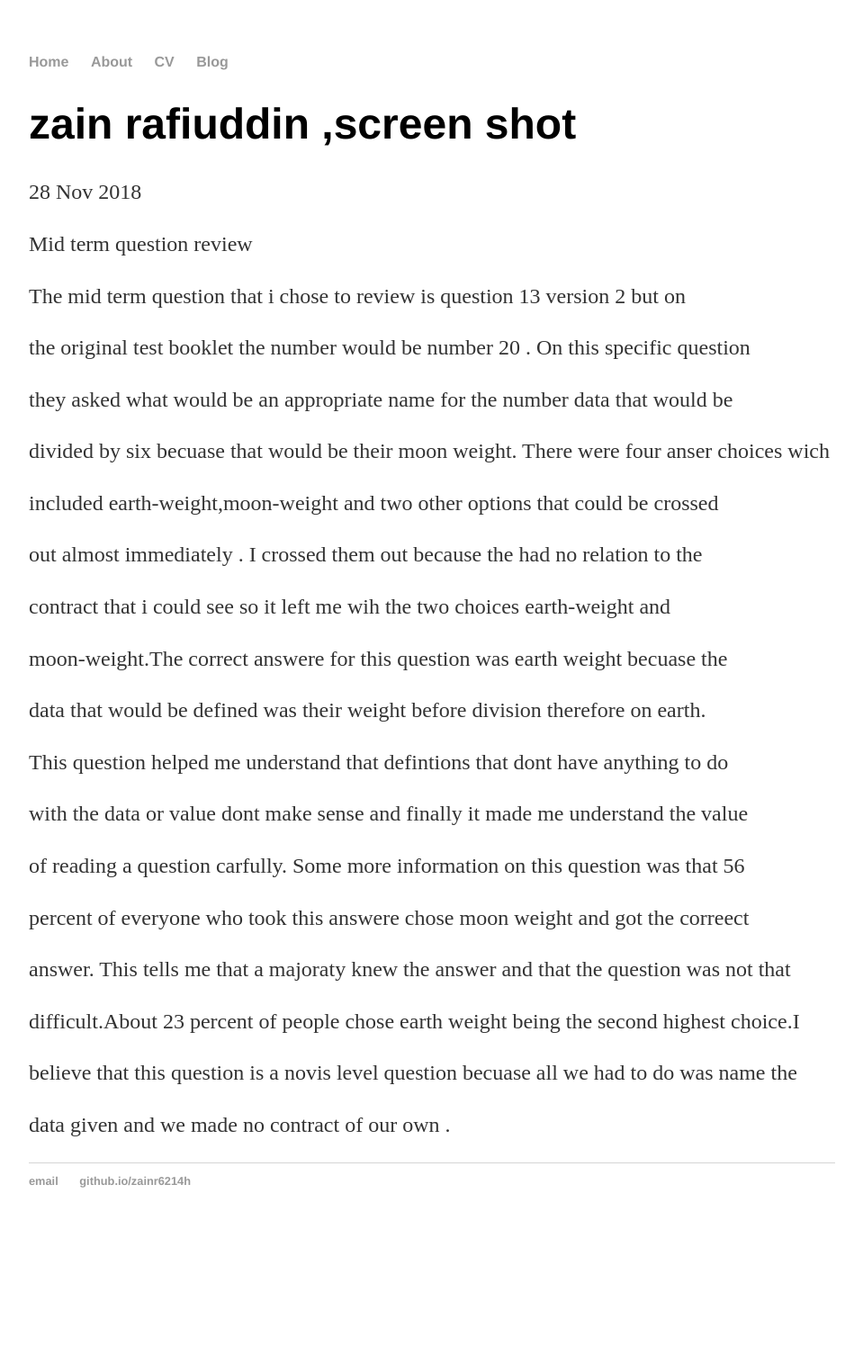
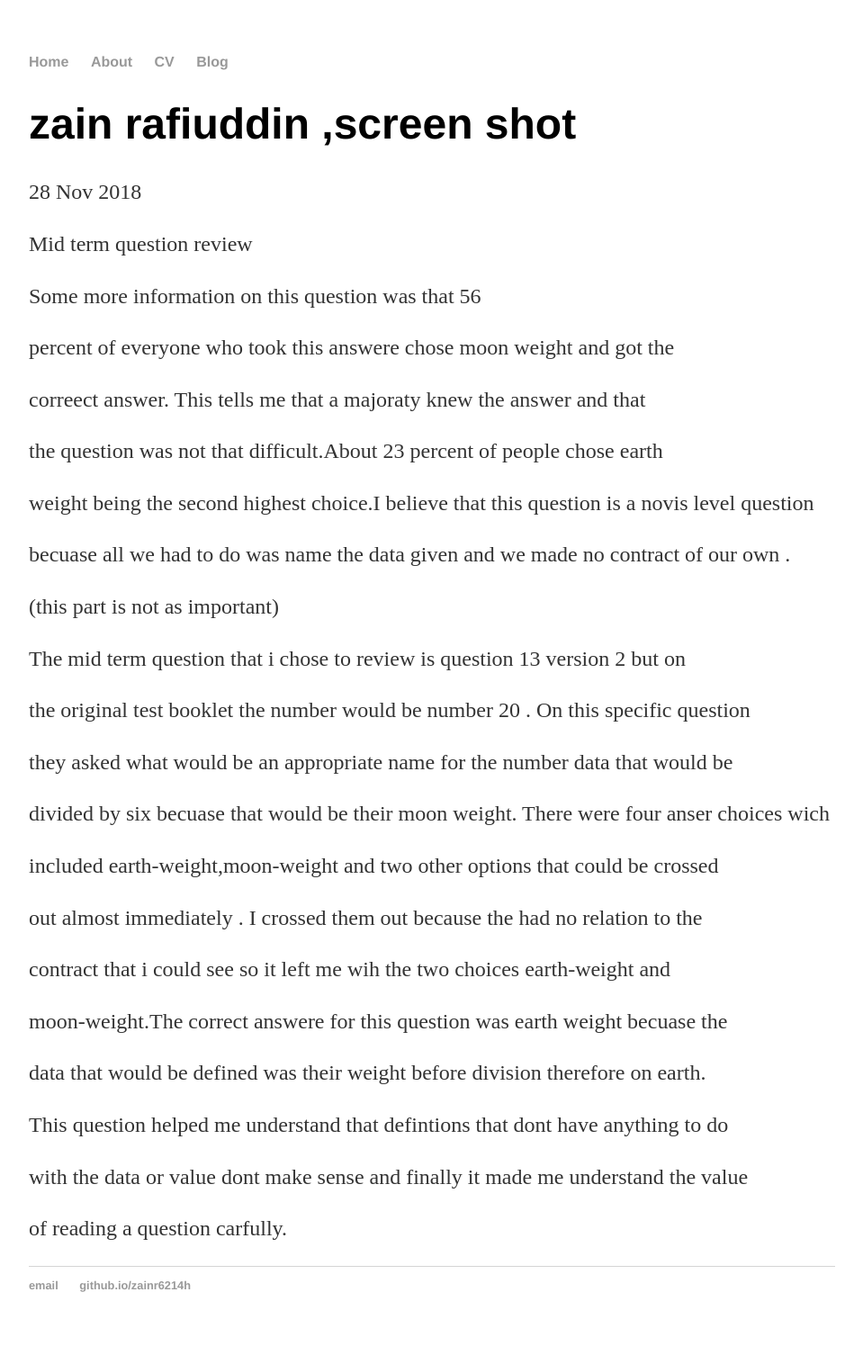
Before and after one commit to zainr6214/zainr6214.github.io, a Jekyll site: the page built from _posts/2018-11-28-zain-rafiuddin-site-launched.md, in a window 1280 px wide. Shown: the whole page at 90% size, without its empty margins (160-1119 px from the left). Built offline with Jekyll 4.4.1, drawn with Linux system fonts in a browser that asks for light colours; before the commit the page ends 1380 px from its top, so only the background shows below that; some of the changed lines change nothing that is shown.

Commit message:
Update 2018-11-28-zain-rafiuddin-site-launched.md

```diff
--- a/_posts/2018-11-28-zain-rafiuddin-site-launched.md
+++ b/_posts/2018-11-28-zain-rafiuddin-site-launched.md
@@ -5,6 +5,21 @@
 ---
 
 Mid term question review
+
+Some more information on this question was that 56
+
+percent of everyone who took this answere chose moon weight and got the
+
+correect answer. This tells me that a majoraty knew the answer and that
+
+the question was not that difficult.About 23 percent of people chose earth
+
+weight being the second highest choice.I believe that this question is a novis level question
+
+becuase all we had to do was name the data given and we made no contract of our own .
+
+
+(this part is not as important)
 
 
 The mid term question that i chose to review is question 13 version 2 but on
@@ -29,14 +44,4 @@
 
 with the data or value dont make sense and finally it made me understand the value
 
-of reading a question carfully. Some more information on this question was that 56
-
-percent of everyone who took this answere chose moon weight and got the correect
-
-answer. This tells me that a majoraty knew the answer and that the question was not that
-
-difficult.About 23 percent of people chose earth weight being the second highest choice.I
-
-believe that this question is a novis level question becuase all we had to do was name the
-
-data given and we made no contract of our own .
+of reading a question carfully.
```
